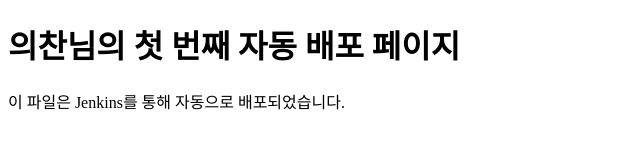
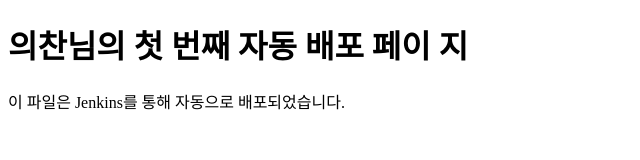
Before and after one commit to Ui-chan/CICDTEST, a website: page index.html in a window 1280 px wide. Shown: the full height of the page, 0-640 px from the left. Drawn offline with Linux system fonts and the light colour scheme.

Commit message:
Jenkins test

```diff
--- a/index.html
+++ b/index.html
@@ -4,7 +4,7 @@
     <title>AGROUNDS CI/CD Test</title>
 </head>
 <body>
-    <h1>의찬님의 첫 번째 자동 배포 페이지 </h1>
+    <h1>의찬님의 첫 번째 자동 배포 페이 지 </h1>
     <p>이 파일은 Jenkins를 통해 자동으로  배포되었습니다.</p>
 </body>
 </html>
```
